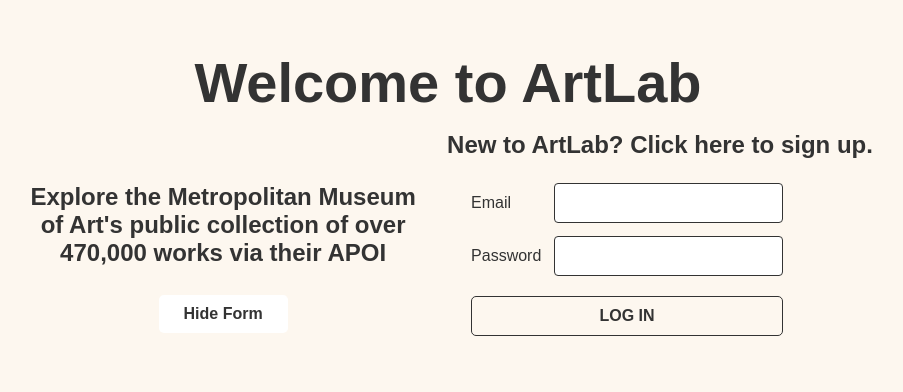
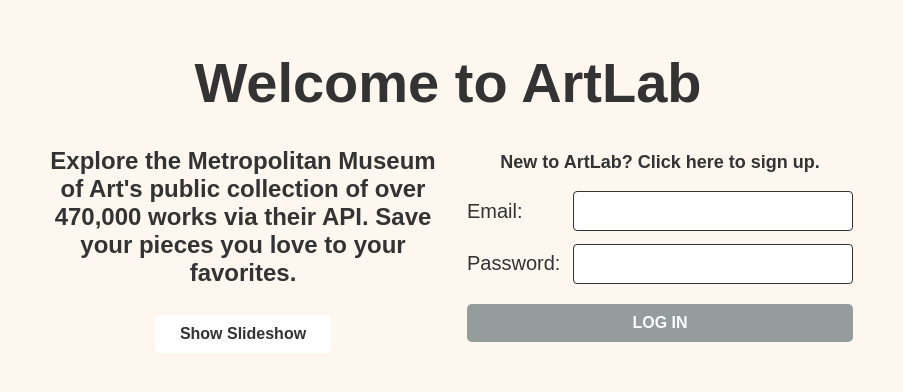
Before and after one commit to rattomegan/artlab-art-discover-app, a React (Create React App) app: page / in a window 1280 px wide. Both pictures are taken after a click on the button "Sign up or log in". Shown: the top 392 px of the page, without its empty margins (192-1095 px from the left). Built offline with nearby package versions, Linux system fonts and the light colour scheme.

Commit message:
Style forms

```diff
--- a/src/components/LoginForm/LoginForm.jsx
+++ b/src/components/LoginForm/LoginForm.jsx
@@ -34,9 +34,9 @@
     <div>
       <div className="form-container" onSubmit={handleSubmit}>
         <form autoComplete="off" >
-          <label>Email</label>
+          <label>Email:</label>
           <input type="text" name="email" value={credentials.email} onChange={handleChange} required />
-          <label>Password</label>
+          <label>Password:</label>
           <input type="password" name="password" value={credentials.password} onChange={handleChange} required />
           <button type="submit">LOG IN</button>
         </form>
--- a/src/components/SignUpForm/SignUpForm.jsx
+++ b/src/components/SignUpForm/SignUpForm.jsx
@@ -41,13 +41,13 @@
     <div>
       <div className="form-container">
         <form autoComplete="off" onSubmit={handleSubmit}>
-          <label htmlFor="name">Name</label>
+          <label htmlFor="name">Name:</label>
           <input type="text" id="name" name="name" value={userData.name} onChange={handleChange} required />
-          <label htmlFor="email">Email</label>
+          <label htmlFor="email">Email:</label>
           <input type="email" id="email" name="email" value={userData.email} onChange={handleChange} required />
-          <label htmlFor="password">Password</label>
+          <label htmlFor="password">Password:</label>
           <input type="password" id="password" name="password" value={userData.password} onChange={handleChange} required />
-          <label htmlFor="confirm">Confirm</label>
+          <label htmlFor="confirm">Confirm:</label>
           <input type="password" id="confirm" name="confirm" value={userData.confirm} onChange={handleChange} required />
           <button type="submit" disabled={userData.password !== userData.confirm && "disable"}>SIGN UP</button>
         </form>
--- a/src/components/SlideShow/SlideShow.css
+++ b/src/components/SlideShow/SlideShow.css
@@ -1,5 +1,5 @@
 .slideshow {
-  margin: -30px auto 0 auto;
+  /* margin: -30px auto 0 auto; */
   overflow: hidden;
   max-width: 700px;
 }
--- a/src/components/SlideShow/SlideShow.jsx
+++ b/src/components/SlideShow/SlideShow.jsx
@@ -3,9 +3,9 @@
 
 
 const images = [
+  "https://images.metmuseum.org/CRDImages/ep/web-large/DT1494.jpg",
+  "https://images.metmuseum.org/CRDImages/ep/web-large/DT47.jpg",
   "https://images.metmuseum.org/CRDImages/dp/web-large/DP805782.jpg",
-  "https://images.metmuseum.org/CRDImages/ep/web-large/DT1494.jpg",
-  "https://images.metmuseum.org/CRDImages/ep/web-large/DT47.jpg"
 ]
 const delay = 5000;
 
--- a/src/index.css
+++ b/src/index.css
@@ -1,15 +1,3 @@
-
-/* CSS Custom Properties */
-:root {
-  /* --white: #FFFFFF;
-  --tan-1: #FBF9F6;
-  --tan-2: #E7E2DD;
-  --tan-3: #E2D9D1;
-  --tan-4: #D3C1AE;
-  --orange: #F67F00;
-  --text-light: #968c84;
-  --text-dark: #615954; */
-}
 
 *, *:before, *:after {
   box-sizing: border-box;
@@ -35,29 +23,27 @@
   height: 100%;
 }
 
-
-.form-container {
+/* .form-container {
   padding: 3vmin;
   background-color: var(--tan-1);
   border: .1vmin solid var(--tan-3);
   border-radius: 1vmin;
-}
+} */
 
 p.error-message {
-  color: var(--orange);
+  color:#161666;
   text-align: center;
 }
 
 form {
-  width: 75%;
+  width: 100%;
   display: grid;
   grid-template-columns: 1fr 3fr;
   gap: 1.25rem;
-  color: var(--text-light);
 }
 
 label {
-  font-size: 1.6rem;
+  font-size: 2.0rem;
   display: flex;
   align-items: center;
 }
@@ -67,7 +53,6 @@
   font-size: 1.6rem;
   border: .1rem solid #333;
   border-radius: .5vmin;
-  color: var(--text-dark);
   background-image: none !important; /* prevent lastpass */
   outline: none;
 }
@@ -79,22 +64,22 @@
 button, a.button {
   margin: 1rem;
   padding: 1rem;
-  color: var(--white);
-  background-color: #eee;
   font-size: 1.6rem;
   font-weight: bold;
   text-decoration: none;
   text-align: center;
-  border: .1rem solid #333;
+  border: none;
   border-radius: .5rem;
   outline: none;
   cursor: pointer;
+  background-color: cadetblue;
+  color: #fff;
 }
 
 
 button:disabled, form:invalid button[type="submit"] {
   cursor: not-allowed;
-  background-color: var(--tan-4);
+  background-color: rgb(148, 156, 156);
 }
 
 button[type="submit"] {
--- /dev/null
+++ b/src/pages/AuthPage/AuthPage.css
@@ -0,0 +1,12 @@
+.authpage-container {
+  display: flex;
+  flex-direction: column;
+  justify-content: center;
+  align-items: center;
+}
+.authpage-container h2 {
+  font-size: 1.8rem;
+  cursor: pointer;
+  margin: 1.8rem 0;
+  margin-bottom: 1.8rem;
+}
--- a/src/pages/AuthPage/AuthPage.jsx
+++ b/src/pages/AuthPage/AuthPage.jsx
@@ -1,4 +1,5 @@
 import { useState } from "react";
+import "./AuthPage.css"
 import SignUpForm from "../../components/SignUpForm/SignUpForm";
 import LoginForm from "../../components/LoginForm/LoginForm";
 
@@ -7,11 +8,11 @@
 
   return (
     <main className="AuthPage">
-      <div>
+      <div className="authpage-container">
         <h2 onClick={() => setShowLogin(!showLogin)}>{showLogin ? 'New to ArtLab? Click here to sign up.' : 'Been here before? Click here to login.'}</h2>
-      </div>
       {showLogin ? <LoginForm setUser={setUser} /> : <SignUpForm setUser={setUser} />}
 
+      </div>
     </main>
   );
 }
--- a/src/pages/WelcomePage/WelcomePage.css
+++ b/src/pages/WelcomePage/WelcomePage.css
@@ -44,12 +44,20 @@
 
 .welcome-btn {
   border: none;
-  background-color: #fff;
   padding: 10px 25px;
+  background-color: cadetblue;
+  color: #fff;
   transition: all .3s;
 }
 
 .welcome-btn:hover {
-  background-color: cadetblue;
-  color: #fff;
+  background-color: #fff;
+  color: #333;
 }
+
+.selected-btn {
+  border: none;
+  padding: 10px 25px;
+  background-color: #fff;
+  color: #333;
+}
--- a/src/pages/WelcomePage/WelcomePage.jsx
+++ b/src/pages/WelcomePage/WelcomePage.jsx
@@ -14,12 +14,12 @@
       <div className="welcome-container">
 
         <div className="welcome-text">
-          <h2>Explore the Metropolitan Museum of Art's public collection of over 470,000 works via their APOI </h2>
+          <h2>Explore the Metropolitan Museum of Art's public collection of over 470,000 works via their API. Save your pieces you love to your favorites.</h2>
           <button
             onClick={() => setShowForm(!showForm)}
-            className="welcome-btn"
+            className={showForm ? "selected-btn" : "welcome-btn"}
             >
-            {showForm ? "Hide Form" : "Sign up or log in"}
+            {showForm ? "Show Slideshow" : "Sign up or log in"}
           </button>
         </div>
 
```
